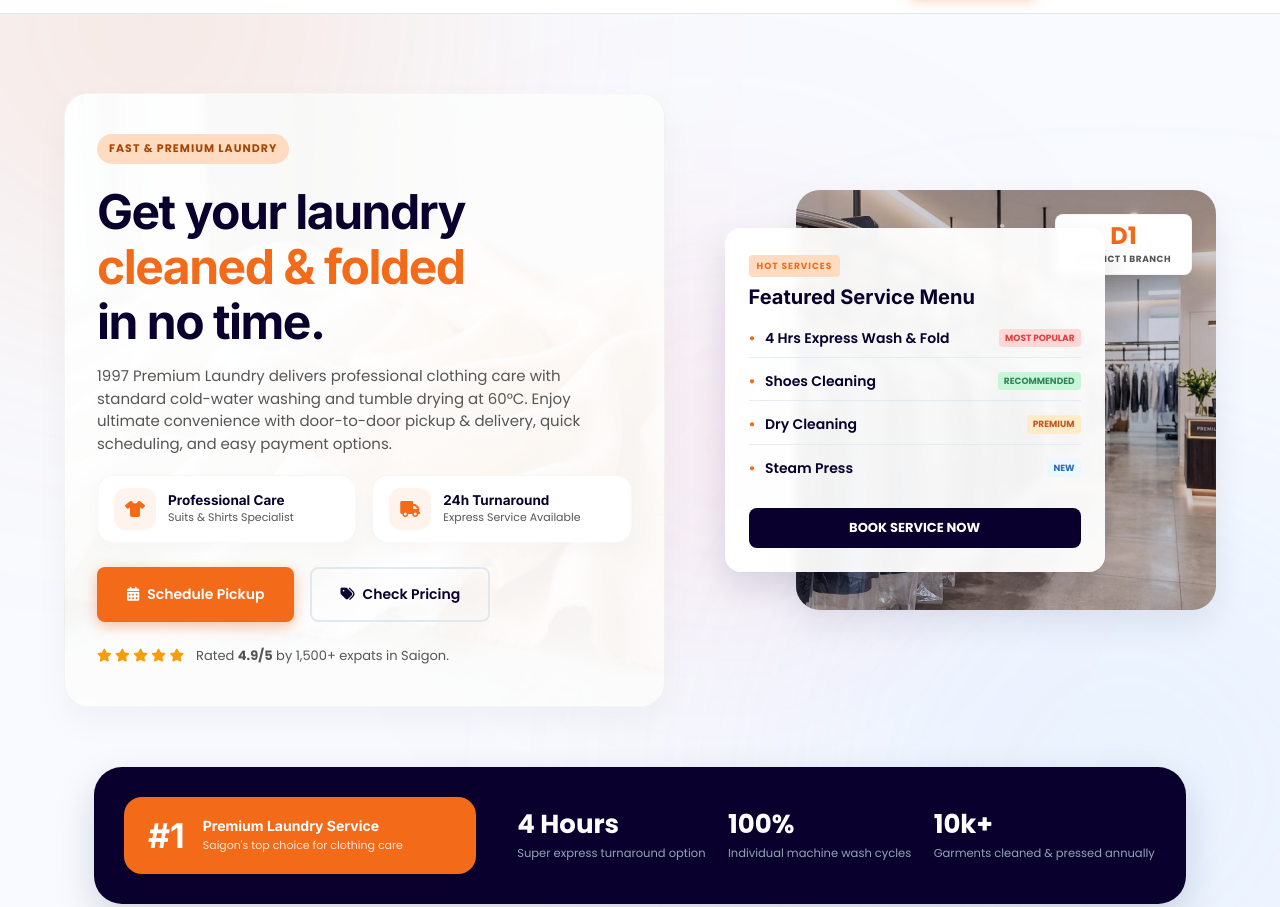
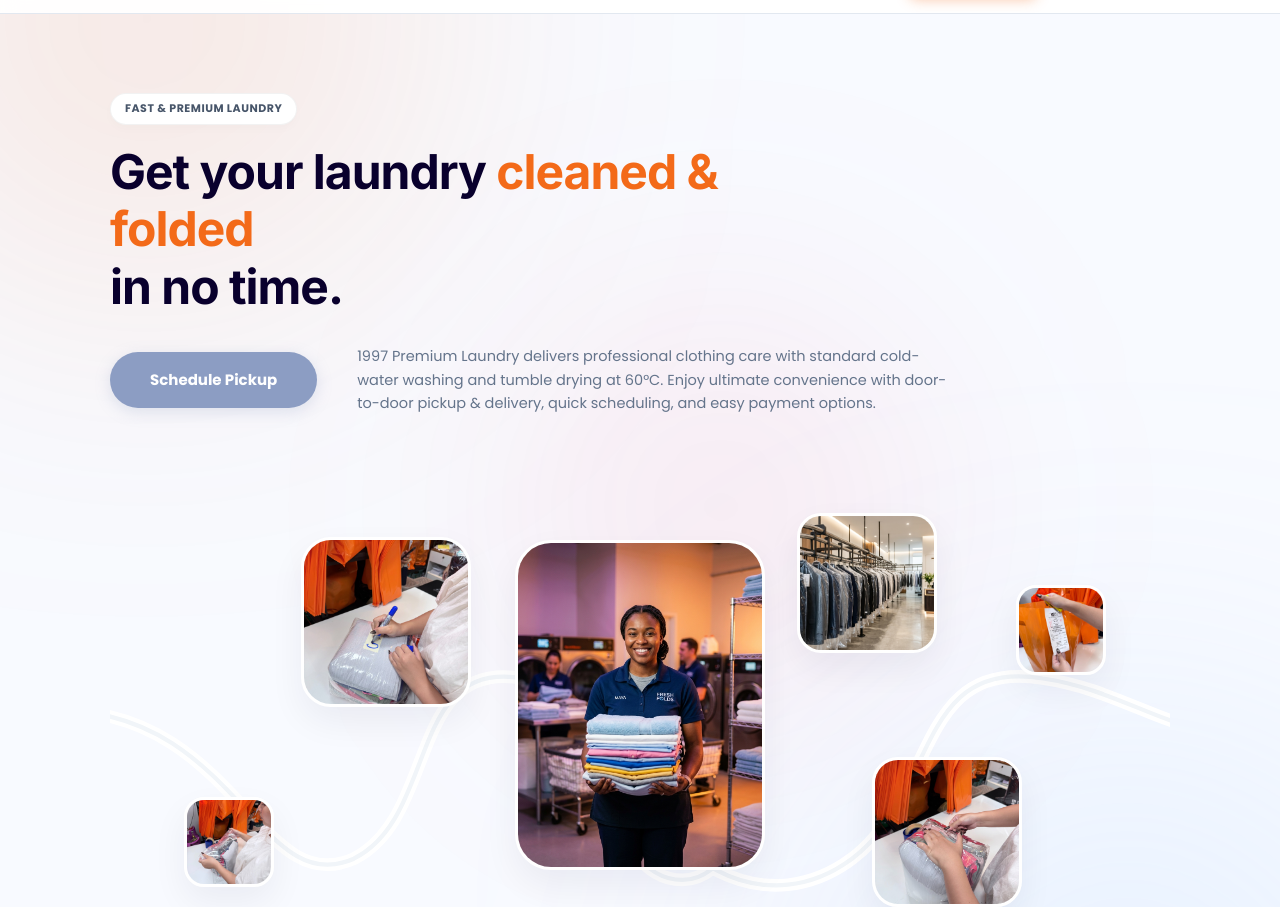
Before and after one commit to oanhtran97iii/1997laundry, a plain HTML site: page express-laundry.html in a window 1280 px wide. Shown: the part 67-974 px from the top of the page. Drawn offline with Linux system fonts and the light colour scheme.

Commit message:
design: recreate express laundry page hero to match organic staggered gallery layout

```diff
--- a/express-laundry.html
+++ b/express-laundry.html
@@ -86,6 +86,257 @@
             padding: 160px 0 100px 0 !important;
             position: relative;
             overflow: hidden;
+        }
+
+        /* Organic Hero Layout Styles (Russian Staggered Style) */
+        .hero-container-organic {
+            max-width: 1100px;
+            margin: 0 auto;
+            padding: 0 20px;
+            position: relative;
+            z-index: 5;
+            text-align: left;
+        }
+
+        .hero-top-info {
+            margin-bottom: 25px;
+        }
+
+        .hero-top-info #hero-badge {
+            background-color: #ffffff;
+            border: 1px solid rgba(0, 0, 0, 0.05);
+            color: #475569;
+            font-size: 11px;
+            font-weight: 700;
+            padding: 6px 14px;
+            border-radius: 30px;
+            letter-spacing: 0.5px;
+            text-transform: uppercase;
+            box-shadow: 0 4px 10px rgba(9, 0, 45, 0.02);
+            display: inline-block;
+            margin-bottom: 18px;
+        }
+
+        .hero-title-organic {
+            font-family: var(--font-headline);
+            font-size: 48px;
+            font-weight: 700;
+            line-height: 1.2;
+            color: var(--color-bg-dark);
+            margin: 0;
+            letter-spacing: -1px;
+            max-width: 700px;
+        }
+
+        .hero-row-cta {
+            display: flex;
+            align-items: center;
+            gap: 40px;
+            margin-top: 30px;
+            margin-bottom: 50px;
+        }
+
+        .btn-organic-pickup {
+            display: inline-flex;
+            align-items: center;
+            justify-content: center;
+            background-color: #8c9dc3; /* Soft slate-blue like Russian mockup */
+            color: #ffffff !important;
+            padding: 16px 40px;
+            border-radius: 50px; /* Oval pill */
+            font-weight: 700;
+            font-size: 15px;
+            text-decoration: none;
+            transition: all 0.3s ease;
+            box-shadow: 0 4px 15px rgba(140, 157, 195, 0.25);
+            font-family: var(--font-body);
+            white-space: nowrap;
+        }
+
+        .btn-organic-pickup:hover {
+            background-color: var(--color-accent); /* Turns orange on hover! */
+            box-shadow: 0 8px 20px rgba(242, 106, 25, 0.3);
+            transform: translateY(-2px);
+        }
+
+        .hero-desc-organic {
+            font-family: var(--font-body);
+            font-size: 14.5px;
+            line-height: 1.6;
+            color: #64748b;
+            margin: 0;
+            max-width: 600px;
+        }
+
+        /* Staggered organic gallery block */
+        .hero-gallery-container {
+            position: relative;
+            height: 480px;
+            width: 100%;
+            margin-top: 40px;
+            overflow: visible;
+        }
+
+        .winding-path-svg {
+            position: absolute;
+            top: 0;
+            left: 0;
+            width: 100%;
+            height: 100%;
+            z-index: 1;
+            pointer-events: none;
+        }
+
+        .gallery-card {
+            position: absolute;
+            border-radius: 24px;
+            overflow: hidden;
+            background-color: #ffffff;
+            box-shadow: 0 15px 35px rgba(9, 0, 45, 0.06);
+            border: 3px solid #ffffff;
+            z-index: 2;
+            transition: all 0.4s cubic-bezier(0.165, 0.84, 0.44, 1);
+        }
+
+        .gallery-card:hover {
+            transform: translateY(-8px) scale(1.03);
+            box-shadow: 0 25px 45px rgba(9, 0, 45, 0.12);
+            z-index: 10;
+        }
+
+        .gallery-card img {
+            width: 100%;
+            height: 100%;
+            object-fit: cover;
+        }
+
+        /* Staggered placements */
+        /* Center large (vertical focus) */
+        .card-center-large {
+            width: 250px;
+            height: 330px;
+            left: 50%;
+            top: 50%;
+            transform: translate(-50%, -50%);
+            border-radius: 36px;
+            z-index: 5;
+        }
+        .card-center-large:hover {
+            transform: translate(-50%, -55%) scale(1.03);
+        }
+
+        /* Middle left */
+        .card-mid-left {
+            width: 170px;
+            height: 170px;
+            left: 18%;
+            top: 15%;
+            border-radius: 30px;
+        }
+
+        /* Far left bottom */
+        .card-far-left-bottom {
+            width: 90px;
+            height: 90px;
+            left: 7%;
+            bottom: 12%;
+            border-radius: 20px;
+        }
+
+        /* Middle right top */
+        .card-mid-right-top {
+            width: 140px;
+            height: 140px;
+            right: 22%;
+            top: 10%;
+            border-radius: 24px;
+        }
+
+        /* Far right top */
+        .card-far-right-top {
+            width: 90px;
+            height: 90px;
+            right: 6%;
+            top: 25%;
+            border-radius: 20px;
+        }
+
+        /* Middle right bottom */
+        .card-mid-right-bottom {
+            width: 150px;
+            height: 150px;
+            right: 14%;
+            bottom: 8%;
+            border-radius: 26px;
+        }
+
+        /* Responsive Organic Layout */
+        @media (max-width: 991px) {
+            .hero-row-cta {
+                flex-direction: column;
+                align-items: flex-start;
+                gap: 20px;
+            }
+            .hero-desc-organic {
+                max-width: 100%;
+            }
+            .hero-gallery-container {
+                height: 380px;
+            }
+            .card-center-large {
+                width: 190px;
+                height: 250px;
+            }
+            .card-mid-left {
+                width: 130px;
+                height: 130px;
+                left: 12%;
+            }
+            .card-mid-right-top {
+                width: 110px;
+                height: 110px;
+                right: 15%;
+            }
+            .card-mid-right-bottom {
+                width: 110px;
+                height: 110px;
+                right: 8%;
+            }
+            .card-far-left-bottom, .card-far-right-top {
+                display: none; /* Hide very small items on tablet */
+            }
+        }
+
+        @media (max-width: 576px) {
+            .hero-title-organic {
+                font-size: 34px;
+            }
+            .hero-gallery-container {
+                height: 280px;
+                margin-top: 20px;
+            }
+            .card-center-large {
+                width: 150px;
+                height: 200px;
+            }
+            .card-mid-left {
+                width: 90px;
+                height: 90px;
+                left: 2%;
+                top: 25%;
+            }
+            .card-mid-right-bottom {
+                width: 90px;
+                height: 90px;
+                right: 2%;
+                bottom: 15%;
+            }
+            .card-mid-right-top {
+                display: none;
+            }
+            .winding-path-svg {
+                display: none; /* Disable SVG path on mobile for clean look */
+            }
         }
 
         /* Bottom Stats Banner styling */
@@ -1110,90 +1361,67 @@
         <div class="hero-blob blob-2"></div>
         <div class="hero-blob blob-3"></div>
 
-        <div class="container hero-container" style="position: relative; z-index: 5;">
-            <!-- Left Side: Custom Text & Details -->
-            <div class="hero-content">
+        <div class="container hero-container-organic">
+            <!-- Top Heading -->
+            <div class="hero-top-info">
                 <span class="badge" id="hero-badge">FAST & PREMIUM LAUNDRY</span>
-                <h1 class="hero-title" id="hero-headline">Get your laundry <span class="text-orange">cleaned & folded</span><br>in no time.</h1>
-                <p class="hero-subtitle" id="hero-subtext">
-                    1997 Premium Laundry delivers professional clothing care with standard cold-water washing and tumble drying at 60°C. Enjoy ultimate convenience with door-to-door pickup & delivery, quick scheduling, and easy payment options.
-                </p>
-                <div class="hero-stats">
-                    <div class="stat-item" id="stat-professional">
-                        <div class="stat-icon"><i class="fa-solid fa-shirt"></i></div>
-                        <div class="stat-info">
-                            <h4>Professional Care</h4>
-                            <p>Suits & Shirts Specialist</p>
-                        </div>
-                    </div>
-                    <div class="stat-item" id="stat-delivery">
-                        <div class="stat-icon"><i class="fa-solid fa-truck"></i></div>
-                        <div class="stat-info">
-                            <h4>24h Turnaround</h4>
-                            <p>Express Service Available</p>
-                        </div>
-                    </div>
-                </div>
-                <div class="hero-actions">
-                    <a href="https://zalo.me/0978900615" target="_blank" class="btn btn-primary" id="btn-hero-pickup"><i class="fa-solid fa-calendar-days"></i> Schedule Pickup</a>
-                    <a href="#pricing" class="btn btn-secondary" id="btn-hero-pricing"><i class="fa-solid fa-tags"></i> Check Pricing</a>
-                </div>
-                <div class="hero-rating" id="hero-trust-rating">
-                    <div class="stars">
-                        <i class="fa-solid fa-star"></i>
-                        <i class="fa-solid fa-star"></i>
-                        <i class="fa-solid fa-star"></i>
-                        <i class="fa-solid fa-star"></i>
-                        <i class="fa-solid fa-star"></i>
-                    </div>
-                    <span>Rated <strong>4.9/5</strong> by 1,500+ expats in Saigon.</span>
-                </div>
+                <h1 class="hero-title-organic">Get your laundry <span class="text-orange">cleaned & folded</span><br>in no time.</h1>
             </div>
 
-            <!-- Right Side: Overlapping Cards layout matching homepage -->
-            <div class="hero-visual">
-                <div class="overlapping-hero-wrapper">
-                    <!-- Shop background card -->
-                    <div class="shop-bg-card">
-                        <img src="assets/images/dry_clean_bg.jpg" alt="1997 Premium Laundry Shop Interior" class="shop-bg-img">
-                        <!-- D1 Branch Badge -->
-                        <div class="branch-badge">
-                            <span class="branch-title">D1</span>
-                            <span class="branch-sub">DISTRICT 1 BRANCH</span>
-                        </div>
-                    </div>
-                    <!-- White menu card -->
-                    <div class="featured-menu-card">
-                        <div class="menu-card-header">
-                            <span class="menu-badge">HOT SERVICES</span>
-                            <h3>Featured Service Menu</h3>
-                        </div>
-                        <ul class="menu-list">
-                            <li>
-                                <span class="menu-item-text"><span class="orange-bullet">•</span> 4 Hrs Express Wash & Fold</span>
-                                <span class="menu-item-badge badge-popular">MOST POPULAR</span>
-                            </li>
-                            <li>
-                                <span class="menu-item-text"><span class="orange-bullet">•</span> Shoes Cleaning</span>
-                                <span class="menu-item-badge badge-recommended">RECOMMENDED</span>
-                            </li>
-                            <li>
-                                <span class="menu-item-text"><span class="orange-bullet">•</span> Dry Cleaning</span>
-                                <span class="menu-item-badge badge-premium">PREMIUM</span>
-                            </li>
-                            <li>
-                                <span class="menu-item-text"><span class="orange-bullet">•</span> Steam Press</span>
-                                <span class="menu-item-badge badge-new">NEW</span>
-                            </li>
-                        </ul>
-                        <a href="https://zalo.me/0978900615" target="_blank" class="btn btn-dark-blue w-100 text-center">BOOK SERVICE NOW</a>
-                    </div>
+            <!-- Button & Desc row -->
+            <div class="hero-row-cta">
+                <div class="cta-col-left">
+                    <a href="https://zalo.me/0978900615" target="_blank" class="btn-organic-pickup">
+                        Schedule Pickup
+                    </a>
+                </div>
+                <div class="cta-col-right">
+                    <p class="hero-desc-organic">
+                        1997 Premium Laundry delivers professional clothing care with standard cold-water washing and tumble drying at 60°C. Enjoy ultimate convenience with door-to-door pickup & delivery, quick scheduling, and easy payment options.
+                    </p>
+                </div>
+            </div>
+
+            <!-- Staggered Organic Floating Gallery -->
+            <div class="hero-gallery-container">
+                <!-- Winding SVG Path -->
+                <svg class="winding-path-svg" viewBox="0 0 1000 450" fill="none" xmlns="http://www.w3.org/2000/svg">
+                    <!-- Base glow path -->
+                    <path d="M-50,230 C120,230 140,410 230,370 C310,330 280,180 390,200 C470,220 460,390 540,390 C580,390 610,330 580,290 C550,250 510,280 520,320 C530,370 620,430 700,370 C780,310 760,180 880,200 C950,210 1000,250 1050,250" stroke="#ffffff" stroke-width="12" stroke-linecap="round" />
+                    <!-- Core line path -->
+                    <path d="M-50,230 C120,230 140,410 230,370 C310,330 280,180 390,200 C470,220 460,390 540,390 C580,390 610,330 580,290 C550,250 510,280 520,320 C530,370 620,430 700,370 C780,310 760,180 880,200 C950,210 1000,250 1050,250" stroke="#f1f5f9" stroke-width="4" stroke-linecap="round" />
+                </svg>
+
+                <!-- Floating Cards -->
+                <!-- Card 1: Small Far Left Bottom -->
+                <div class="gallery-card card-far-left-bottom">
+                    <img src="assets/images/process_4.jpg" alt="1997 Laundry Process Close-up">
+                </div>
+                <!-- Card 2: Medium Left -->
+                <div class="gallery-card card-mid-left">
+                    <img src="assets/images/process_3.jpg" alt="Folded laundry ready">
+                </div>
+                <!-- Card 3: Center Large (Hero) -->
+                <div class="gallery-card card-center-large">
+                    <img src="assets/images/hero_worker.jpg" alt="Laundry specialist care">
+                </div>
+                <!-- Card 4: Medium Right Top -->
+                <div class="gallery-card card-mid-right-top">
+                    <img src="assets/images/shop_interior.jpg" alt="Shop interior dry clean">
+                </div>
+                <!-- Card 5: Small Far Right Top -->
+                <div class="gallery-card card-far-right-top">
+                    <img src="assets/images/process_1.jpg" alt="Clothes hangers care">
+                </div>
+                <!-- Card 6: Medium Right Bottom -->
+                <div class="gallery-card card-mid-right-bottom">
+                    <img src="assets/images/process_2.jpg" alt="Clean delivery package">
                 </div>
             </div>
         </div>
 
         <!-- Bottom Stats Banner -->
-        <div class="container stats-banner-container" style="margin-top: 60px; position: relative; z-index: 5;">
+        <div class="container stats-banner-container" style="margin-top: 80px; position: relative; z-index: 5;">
             <div class="stats-banner-card">
                 <!-- Highlight block left -->
                 <div class="stats-highlight-block">
```
